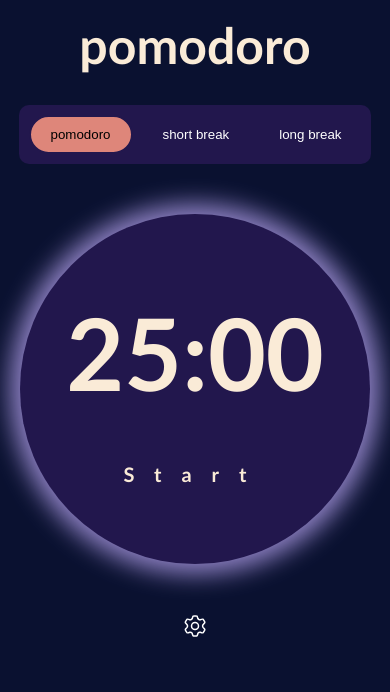
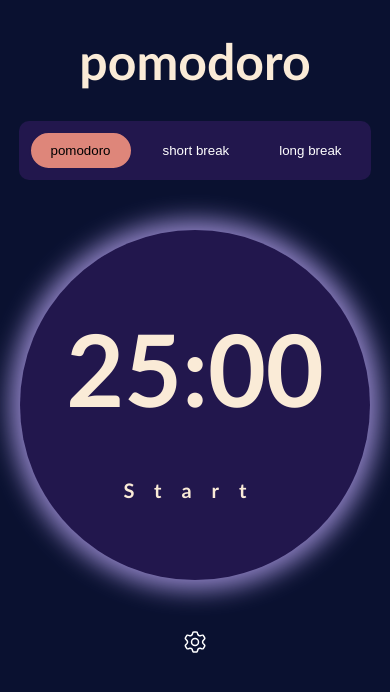
Before and after one commit to Byologi/pomodoro, a React (Vite) app: page / in a window 390 px wide. Shown: the top 692 px of the page. Built offline with nearby package versions, Linux system fonts and the light colour scheme.

Commit message:
responsive design for smaller devices

```diff
--- a/src/App.css
+++ b/src/App.css
@@ -20,6 +20,13 @@ display: flex;
 align-items: center;
 justify-content: center;
 color: antiquewhite;
+padding: 0;
+}
+
+@media(max-width: 768px){
+  .home-page{
+    padding: 16px;
+  }
 }
 
 .home-page .home #txt{
```
